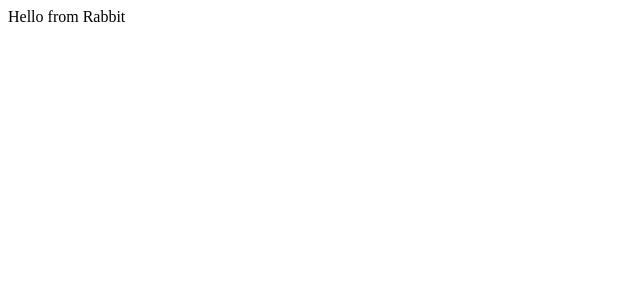
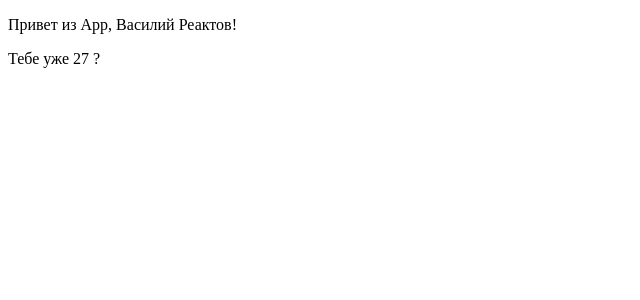
Before and after one commit to EnrikoLabriko/redux-front, a React app: page / in a window 1280 px wide. Shown: the top 300 px of the page, without its empty margins (0-640 px from the left). Built offline with nearby package versions, Linux system fonts and the light colour scheme.

Commit message:
Redux test

```diff
--- a/src/containers/App.js
+++ b/src/containers/App.js
@@ -1,7 +1,23 @@
 import React, { Component } from 'react'
+import { connect } from 'react-redux'
 
-export default class App extends Component {
+class App extends Component {
   render() {
-    return <div>Hello from Rabbit</div>
+    const { name, surname, age } = this.props.user;
+
+    return (
+      <div>
+        <p>Привет из App, {name} {surname}!</p>
+        <p>Тебе уже {age} ?</p>
+      </div>
+    );
   }
 }
+
+function mapStateToProps (state) {
+  return {
+    user: state
+  }
+}
+
+export default connect(mapStateToProps)(App)
--- a/src/reducers/index.js
+++ b/src/reducers/index.js
@@ -1,7 +1,9 @@
 const initialState = {
-  user: 'Unknown User'
-};
+  name: 'Василий',
+  surname: 'Реактов',
+  age: 27
+}
 
 export default function userstate(state = initialState) {
-  return state;
+  return state
 }
```
